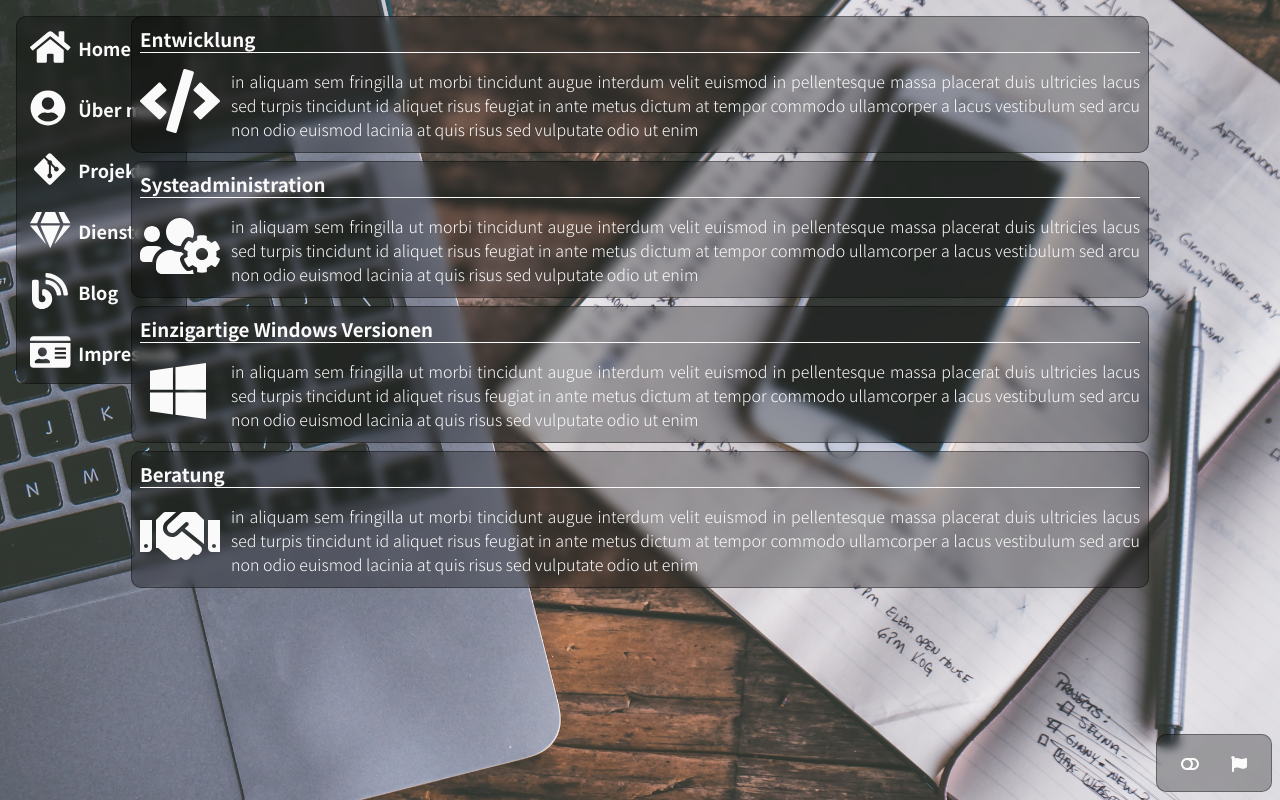
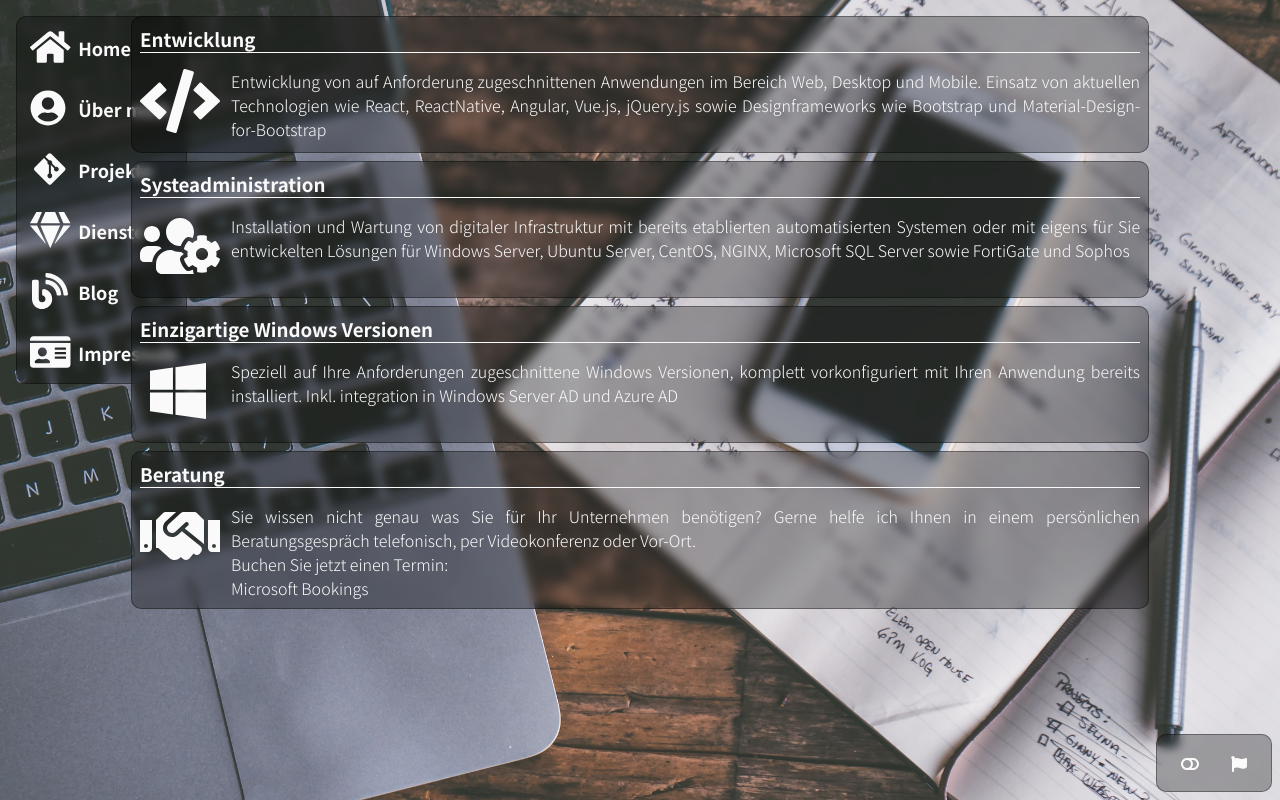
Before and after one commit to OliverKarger/oliverkarger.github.io, an Angular app in the folder app/: page / in a window 1280 px wide. Both pictures are taken after a click on the item "Dienste". Built offline with nearby package versions, Linux system fonts and the light colour scheme.

Commit message:
Arbeit an Modal für Microsoft Bookings Buchungen

```diff
--- a/app/src/app/app.component.html
+++ b/app/src/app/app.component.html
@@ -8,7 +8,7 @@
       <app-home class="spa-element spa-element-active" id="home" [langData]="langData.home"></app-home>
       <div class="spa-element" id="aboutMe">About Me</div>
       <div class="spa-element" id="projects">Projects</div>
-      <app-services [langData]="langData.services" class="spa-element" id="services" ></app-services>
+      <app-services [langData]="langData.services" class="spa-element" id="services" [toggleBookingsModal]="toggleBookingsModal" ></app-services>
       <div class="spa-element" id="blog" >Blog</div>
       <div class="spa-element" id="contact" >Contact</div>
     </div>
@@ -25,4 +25,5 @@
       </a>
     </div>
   </div>
+  <app-bookings-modal [toggleModal]="this.toggleBookingsModal"></app-bookings-modal>
 </main>
--- a/app/src/app/app.component.ts
+++ b/app/src/app/app.component.ts
@@ -36,6 +36,7 @@ export class AppComponent {
   underConstruction: boolean = true;
   navAlign: boolean = false; // false = left, true = top
   langMode: boolean = false; // false = DE, true = EN
+  bookingsModal: boolean = false;
   /** End: Data */
 
   navToggle() {
@@ -78,4 +79,24 @@ export class AppComponent {
     newElement?.classList.add('spa-element-active');
   }
   /** End: Single-Page-Application-Navigation */
+
+  /** Start: Bookings Modal */
+  toggleBookingsModal = () => {
+    const modal = document.getElementById('bookings-modal');
+    if (this.bookingsModal) {
+      modal?.classList.add('hidden');
+      this.bookingsModal = !this.bookingsModal;
+      document.removeEventListener('keyup', (e) => {});
+    } else {
+      modal?.classList.remove('hidden');
+      this.bookingsModal = !this.bookingsModal;
+      document.addEventListener('keyup', (e) => {
+        if (e.keyCode === 27) {
+          modal?.classList.add('hidden');
+          this.bookingsModal = !this.bookingsModal;
+        }
+      });
+    }
+  };
+  /** End: Bookings Modal */
 }
--- a/app/src/app/app.module.ts
+++ b/app/src/app/app.module.ts
@@ -7,6 +7,7 @@ import {FontAwesomeModule} from '@fortawesome/angular-fontawesome';
 import {NavbarComponent} from './navbar/navbar.component';
 import {HomeComponent} from './home/home.component';
 import {ServicesComponent} from './services/services.component';
+import {BookingsModalComponent} from './bookings-modal/bookings-modal.component';
 
 @NgModule({
   declarations: [
@@ -14,6 +15,7 @@ import {ServicesComponent} from './services/services.component';
     NavbarComponent,
     HomeComponent,
     ServicesComponent,
+    BookingsModalComponent,
   ],
   imports: [BrowserModule, AppRoutingModule, FontAwesomeModule],
   providers: [],
--- /dev/null
+++ b/app/src/app/bookings-modal/bookings-modal.component.html
@@ -0,0 +1,9 @@
+<div class="modal hidden glass-container" id="bookings-modal">
+  <div class="modal-body flex-block">
+    <iframe src='https://outlook.office365.com/owa/calendar/OliverKarger1@oliver-karger.de/bookings/' width='100%'
+        height='100%' scrolling='yes' style='border:0'></iframe>
+  </div>
+  <div class="modal-footer flex-block">
+      <span class="link" (click)="this.toggleModal()">Close</span>
+  </div>
+</div>
--- /dev/null
+++ b/app/src/app/bookings-modal/bookings-modal.component.scss
@@ -0,0 +1,23 @@
+.modal {
+  position: fixed;
+  z-index: 1;
+  left: 0;
+  top: 0;
+  width: 75%;
+  height: 75%;
+  overflow: hidden;
+  justify-self: center;
+  justify-content: center;
+  .modal-body{
+    height: 90%;
+    width: 100%;
+    margin: 1rem;
+    padding: 0;
+  }
+  .modal-footer{
+      text-align: right;
+      width: 80%;
+      padding: 0.5rem;
+      min-height: 2rem;
+  }
+}
--- a/app/src/app/services/services.component.html
+++ b/app/src/app/services/services.component.html
@@ -40,7 +40,10 @@
             <div class="picture flex-row">
                 <fa-icon [icon]="consultIcon" size="4x"></fa-icon>
             </div>
-            <div class="text flex-row">{{langData.consulting.body}}</div>
+            <div class="text flex-row">
+                {{langData.consulting.body}} <br/>
+                Buchen Sie jetzt einen Termin: <span class="link" (click)="this.toggleBookingsModal()">Microsoft Bookings</span>
+            </div>
         </div>
     </div>
 </div>
--- a/app/src/app/services/services.component.ts
+++ b/app/src/app/services/services.component.ts
@@ -13,6 +13,7 @@ import {faWindows} from '@fortawesome/free-brands-svg-icons';
 })
 export class ServicesComponent {
   @Input() langData: any;
+  @Input() toggleBookingsModal!: () => void;
 
   codeIcon = faCode;
   sysadminIcon = faUsersCog;
--- a/app/src/config.ts
+++ b/app/src/config.ts
@@ -12,19 +12,19 @@ export const lang = {
     services: {
       coding: {
         title: 'Entwicklung',
-        body: 'in aliquam sem fringilla ut morbi tincidunt augue interdum velit euismod in pellentesque massa placerat duis ultricies lacus sed turpis tincidunt id aliquet risus feugiat in ante metus dictum at tempor commodo ullamcorper a lacus vestibulum sed arcu non odio euismod lacinia at quis risus sed vulputate odio ut enim',
+        body: 'Entwicklung von auf Anforderung zugeschnittenen Anwendungen im Bereich Web, Desktop und Mobile. Einsatz von aktuellen Technologien wie React, ReactNative, Angular, Vue.js, jQuery.js sowie Designframeworks wie Bootstrap und Material-Design-for-Bootstrap',
       },
       sysadmin: {
         title: 'Systeadministration',
-        body: 'in aliquam sem fringilla ut morbi tincidunt augue interdum velit euismod in pellentesque massa placerat duis ultricies lacus sed turpis tincidunt id aliquet risus feugiat in ante metus dictum at tempor commodo ullamcorper a lacus vestibulum sed arcu non odio euismod lacinia at quis risus sed vulputate odio ut enim',
+        body: 'Installation und Wartung von digitaler Infrastruktur mit bereits etablierten automatisierten Systemen oder mit eigens für Sie entwickelten Lösungen für Windows Server, Ubuntu Server, CentOS, NGINX, Microsoft SQL Server sowie FortiGate und Sophos',
       },
       customWindowsImage: {
         title: 'Einzigartige Windows Versionen',
-        body: 'in aliquam sem fringilla ut morbi tincidunt augue interdum velit euismod in pellentesque massa placerat duis ultricies lacus sed turpis tincidunt id aliquet risus feugiat in ante metus dictum at tempor commodo ullamcorper a lacus vestibulum sed arcu non odio euismod lacinia at quis risus sed vulputate odio ut enim',
+        body: 'Speziell auf Ihre Anforderungen zugeschnittene Windows Versionen, komplett vorkonfiguriert mit Ihren Anwendung bereits installiert. Inkl. integration in Windows Server AD und Azure AD',
       },
       consulting: {
         title: 'Beratung',
-        body: 'in aliquam sem fringilla ut morbi tincidunt augue interdum velit euismod in pellentesque massa placerat duis ultricies lacus sed turpis tincidunt id aliquet risus feugiat in ante metus dictum at tempor commodo ullamcorper a lacus vestibulum sed arcu non odio euismod lacinia at quis risus sed vulputate odio ut enim',
+        body: 'Sie wissen nicht genau was Sie für Ihr Unternehmen benötigen? Gerne helfe ich Ihnen in einem persönlichen Beratungsgespräch telefonisch, per Videokonferenz oder Vor-Ort.',
       },
     },
     home: {
--- a/app/src/styles.scss
+++ b/app/src/styles.scss
@@ -27,6 +27,9 @@
   backdrop-filter: blur(5px);
   color: #fafafa;
 }
+.glass-container-hover:hover {
+  transform: scale(1.1);
+}
 .flex {
   display: flex;
 }
@@ -40,3 +43,11 @@
   display: flex;
   flex-direction: column;
 }
+.hidden {
+  display: none !important;
+}
+.link{
+  color: inherit;
+  text-decoration: none;
+  cursor: pointer;
+}
```
Also changed, not shown: app/src/app/bookings-modal/bookings-modal.component.ts (added, +10 -0 lines), 1 other file (tests, documents, lock files or other folders).
